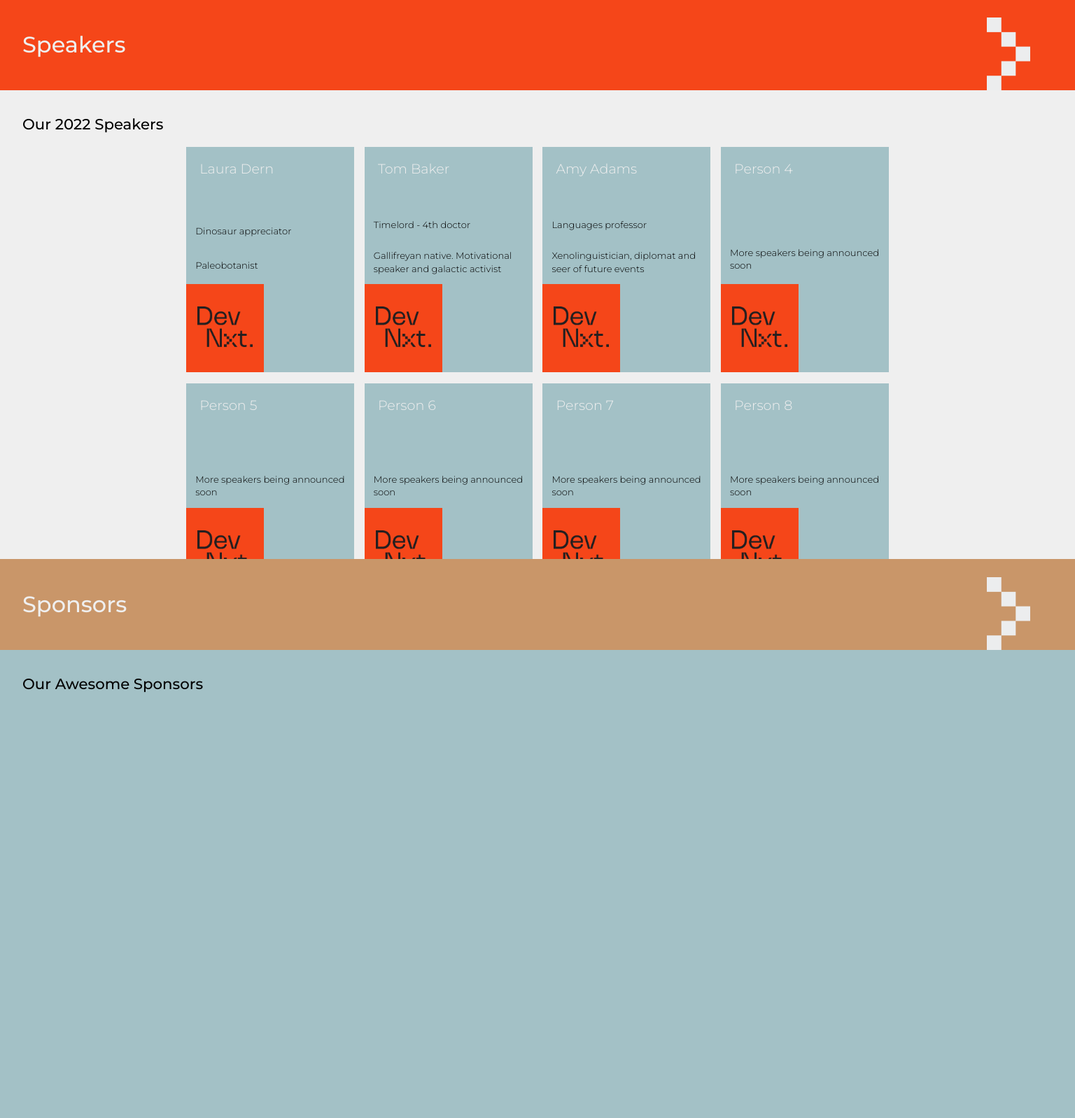
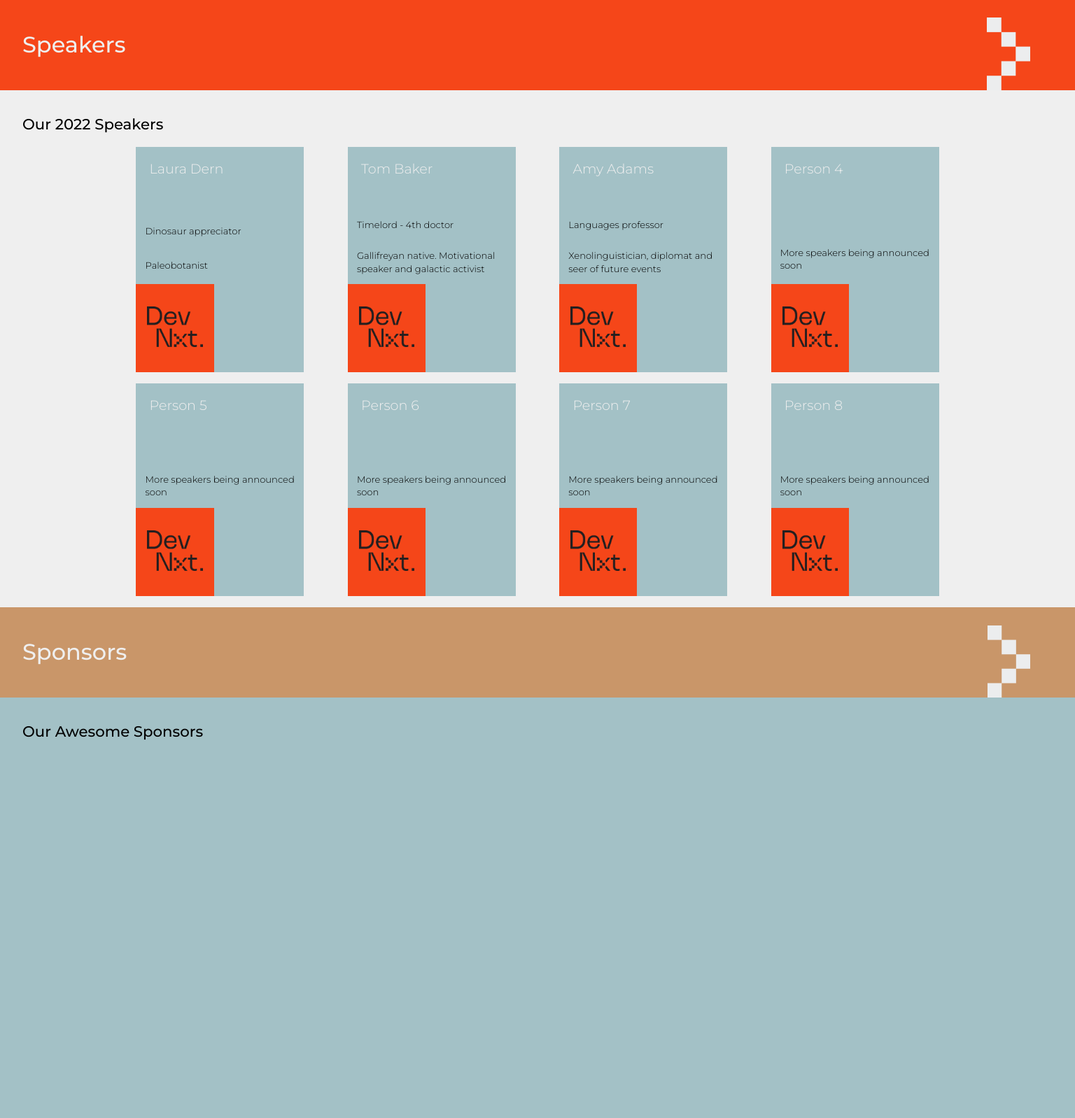
Before and after one commit to devnxt-nz/devnxt-nz.github.io, an ASP.NET Core app: page / in a window 1536 px wide. Shown: the part 801-2399 px from the top of the page at 70% size. Run offline with ASP.NET Core 8, Linux system fonts and the light colour scheme.

Commit message:
minor css tweakers for smaller laptop resolutions

```diff
--- a/Client/wwwroot/css/main.css
+++ b/Client/wwwroot/css/main.css
@@ -14,7 +14,7 @@
 .byline { color: var(--platinum); font-size: 1.4em; font-weight: 500; text-align: end; }
 
 /* ====== STRUCTURE ====== */
-.page { display: grid; grid-auto-flow: row; grid-auto-rows: 100vh; }
+.page { display: grid; grid-auto-flow: row; grid-auto-rows: minmax(100vh, min-content); }
 .speaker-grid { display: grid; justify-items: center; gap: 1em 2em; grid-template-columns: repeat(4, minmax(200px, 1fr)); margin: 0 auto; width: 67%; }
 
 nav { background-color: transparent; position: fixed; top: 0; width: 100%; z-index: 3; transition: background-color 1.25s linear; }
@@ -117,6 +117,9 @@
     --white: rgb(255, 255, 255);
 }
 
+@media screen and (min-width: 1339.99px) {
+  .speaker-grid { width: 80%; }
+}
 
 @media screen and (max-width: 1039.999px) {
     .speaker-grid { width: unset; }
```
